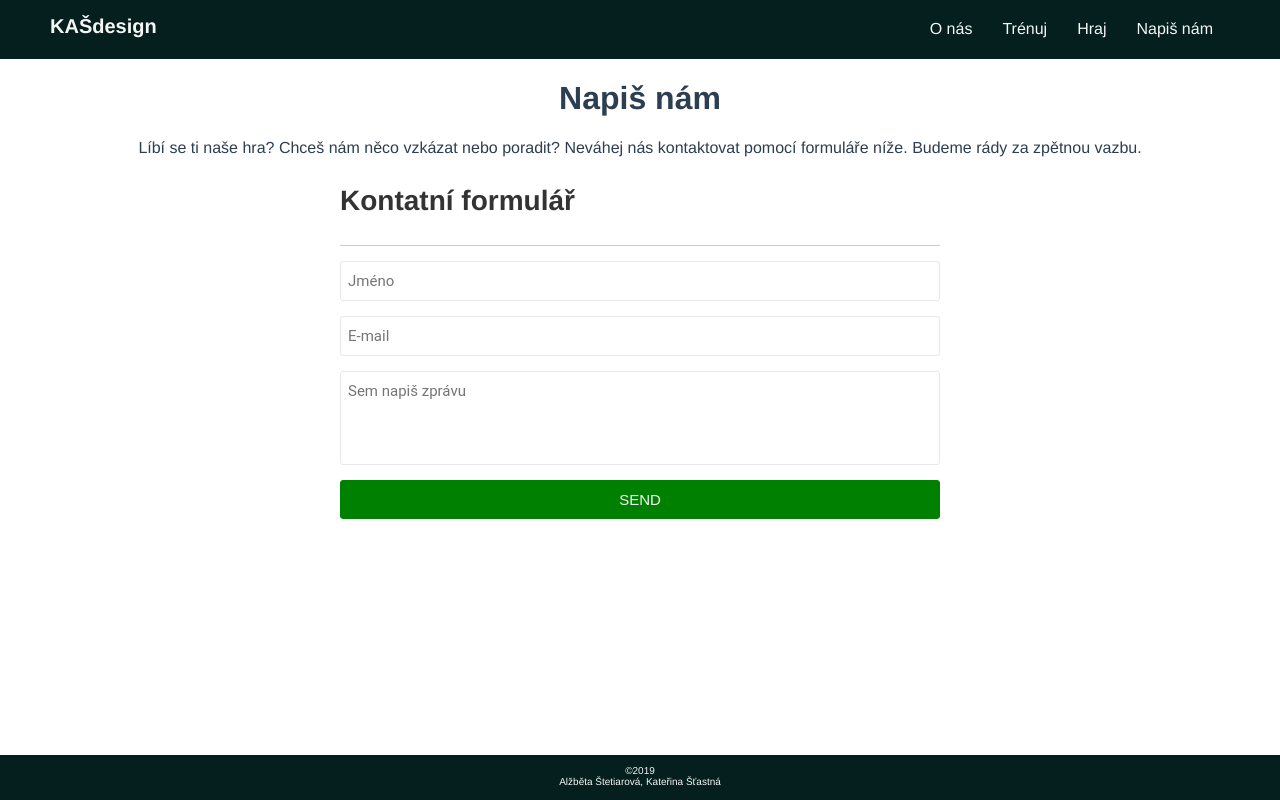
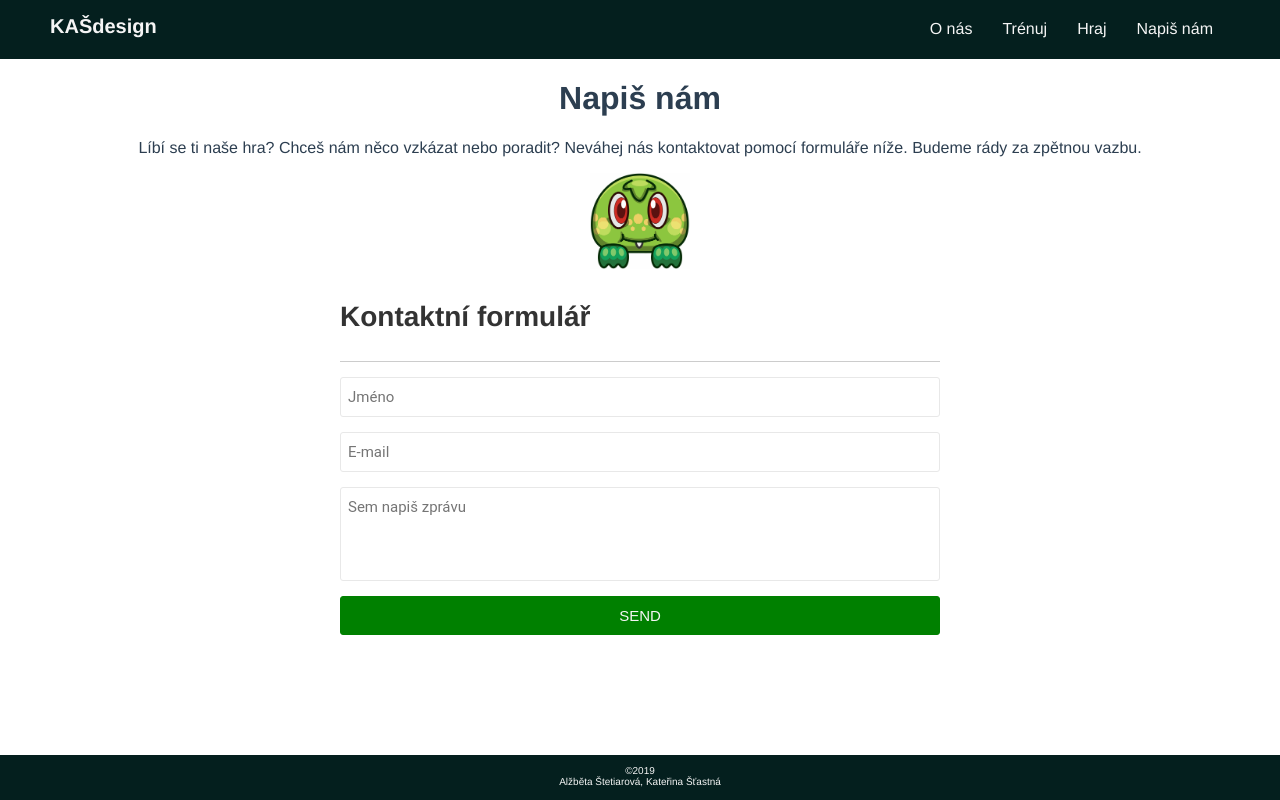
Before and after one commit to Allicce/memory-game, a Vue app: page /contact-us in a window 1280 px wide. Built offline with nearby package versions, Linux system fonts and the light colour scheme.

Commit message:
Contact Monster added

```diff
--- a/src/components/ContactForm.vue
+++ b/src/components/ContactForm.vue
@@ -1,7 +1,8 @@
 <template>
 <div>
   <div id="contact-form" class="contact-form">
-        <h3 class="contact-form_title">Kontatní formulář</h3>
+      <img src="/Characs_F-F2-Idle.gif" alt="greenmonster" class="monster">
+        <h3 class="contact-form_title">Kontaktní formulář</h3>
         <div class="separator"></div>
 
         <div v-if="isSending" class="loading">Odesílám...</div>
@@ -83,6 +84,10 @@ export default {
 </script>
 
 <style>
+.monster {
+    width: 100px;
+    position: relative;
+}
 .contact-form {
 font-family: 16px;
 margin: 0 auto;
```
